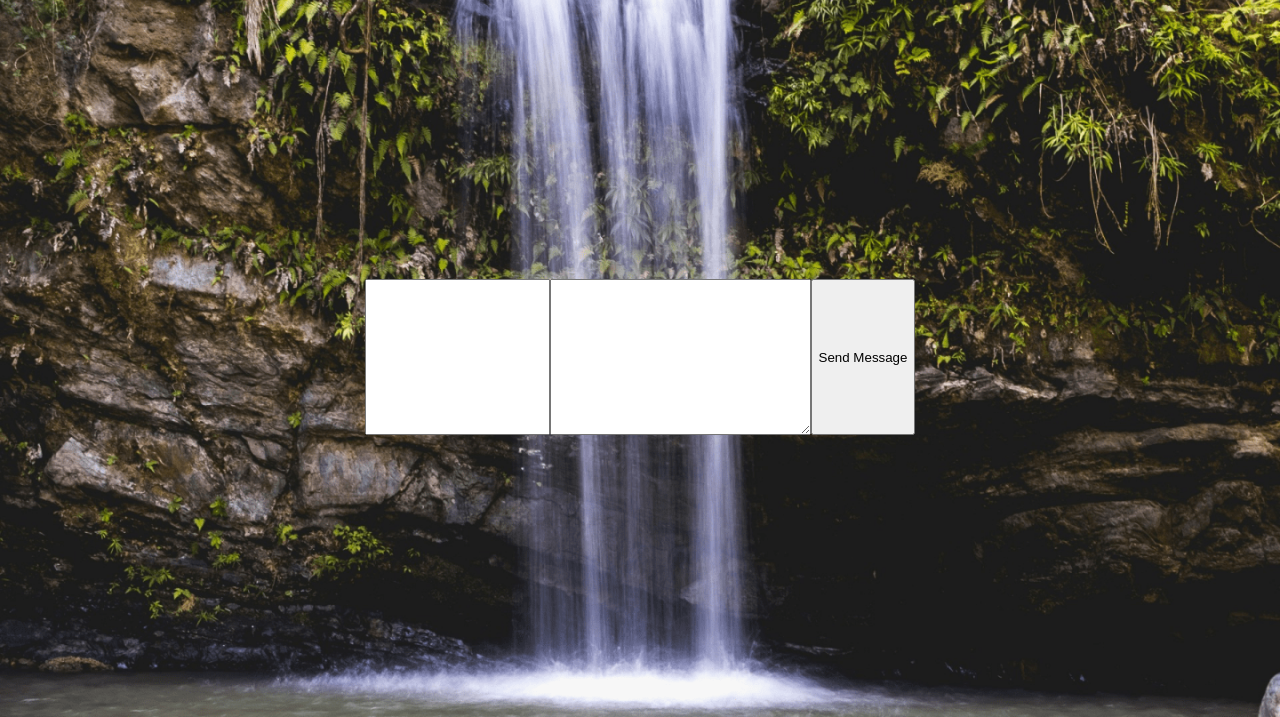
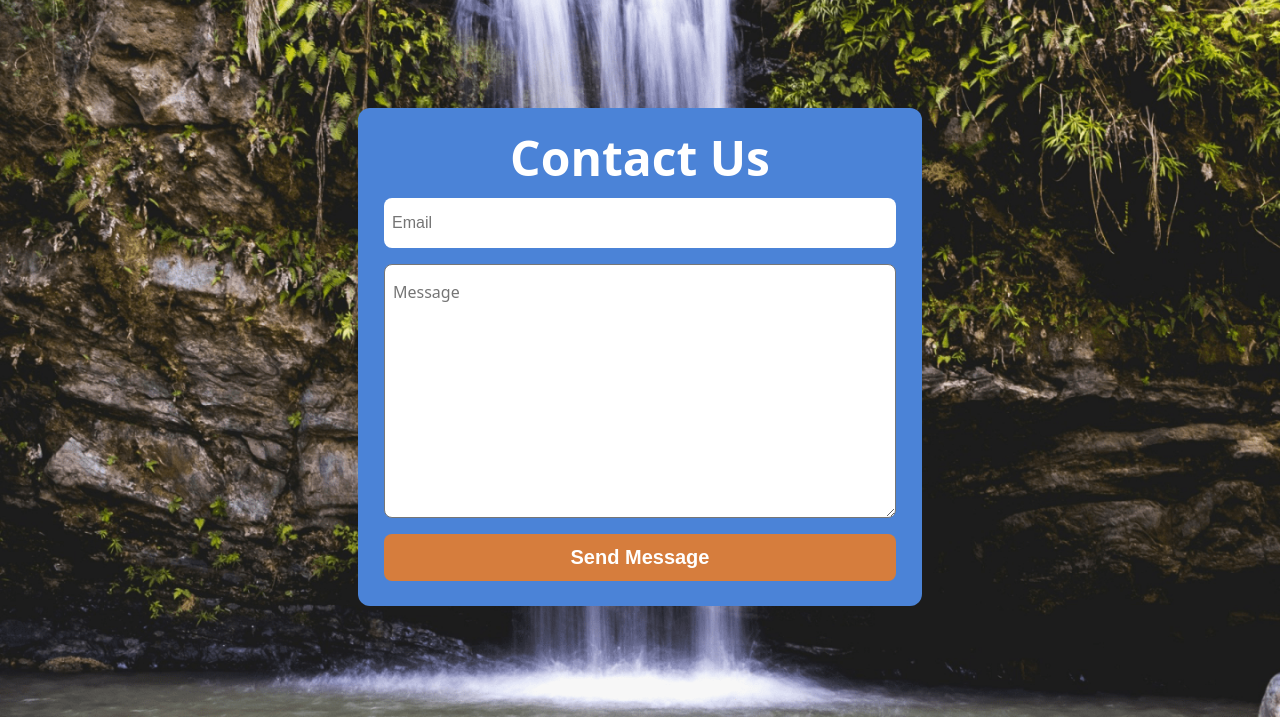
Before and after one commit to adi-pr/purity-water, a plain HTML site: page contact.html in a window 1280 px wide. Shown: the part 83-800 px from the top of the page. Drawn offline with Linux system fonts and the light colour scheme.

Commit message:
Added Base Contact Page

```diff
--- a/contact.html
+++ b/contact.html
@@ -28,12 +28,54 @@
 
       form {
         display: flex;
+        flex-direction: column;
+        width: 40%;
+        padding: 2%;
+        background-color: var(--secondary);
+        border-radius: 12px;
+        gap: 1rem;
+      }
+
+      h2 {
+        text-align: center;
+        font-size: 3rem;
+        color: white;
+        font-weight: bold;
+      }
+      input {
+        font-size: 1rem;
+        padding: 1rem 0.5rem;
+        border-radius: 8px;
+        border: none;
+      }
+      textarea {
+        border-radius: 8px;
+        font-size: 1rem;
+        padding: 1rem 0.5rem;
+        font-family: inherit;
+      }
+      button {
+        font-size: 1.25rem;
+        padding: 0.75rem 0;
+        background-color: #d67d3d;
+        color: white;
+        font-weight: bold;
+        border: none;
+        border-radius: 8px;
       }
     </style>
     <main>
       <form action="">
-        <input type="text" />
-        <textarea name="" id="" cols="30" rows="10"></textarea>
+        <h2>Contact Us</h2>
+        <input type="email" required placeholder="Email" />
+        <textarea
+          placeholder="Message"
+          required
+          name=""
+          id=""
+          cols="30"
+          rows="10"
+        ></textarea>
         <button>Send Message</button>
       </form>
     </main>
```
